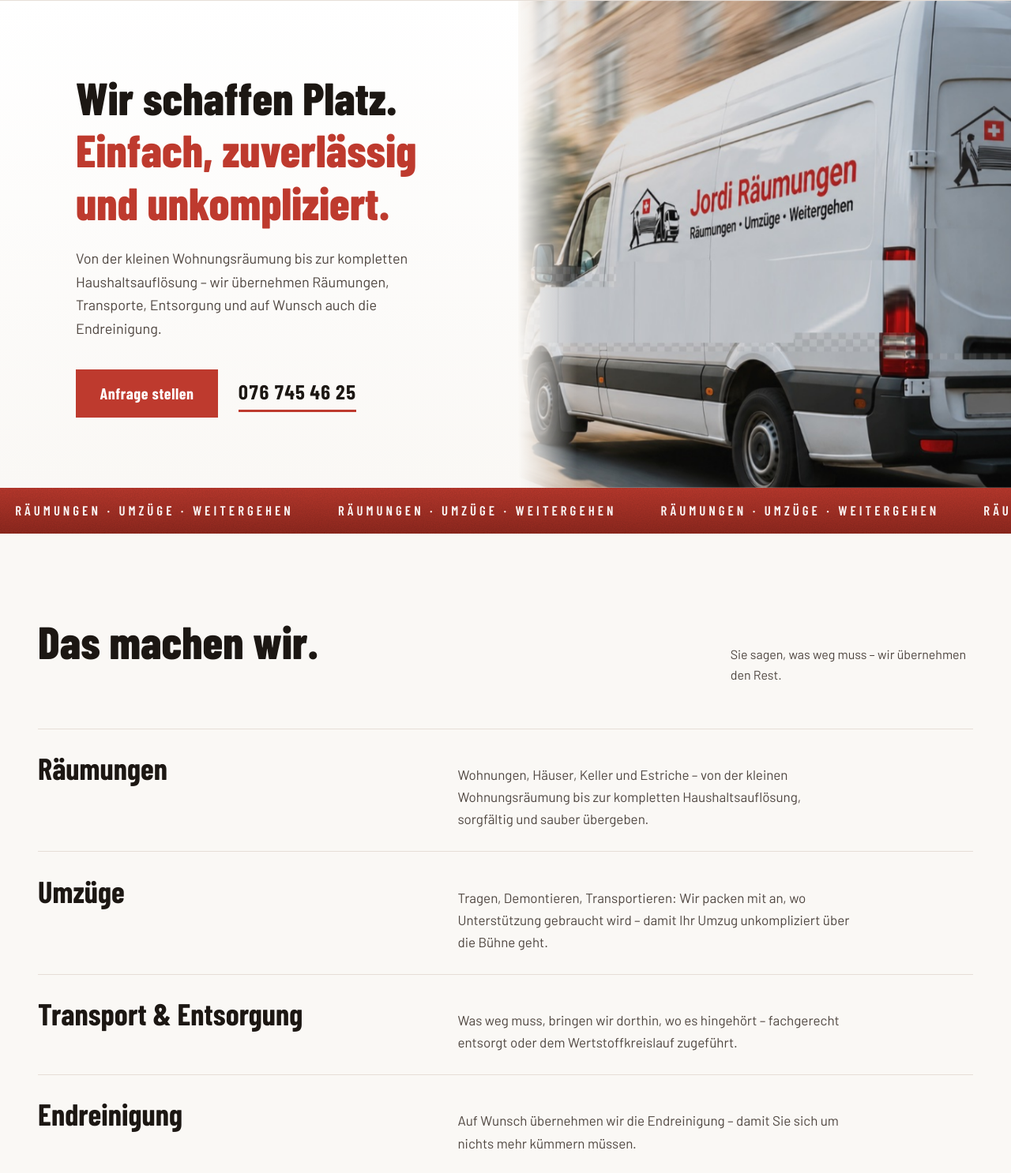
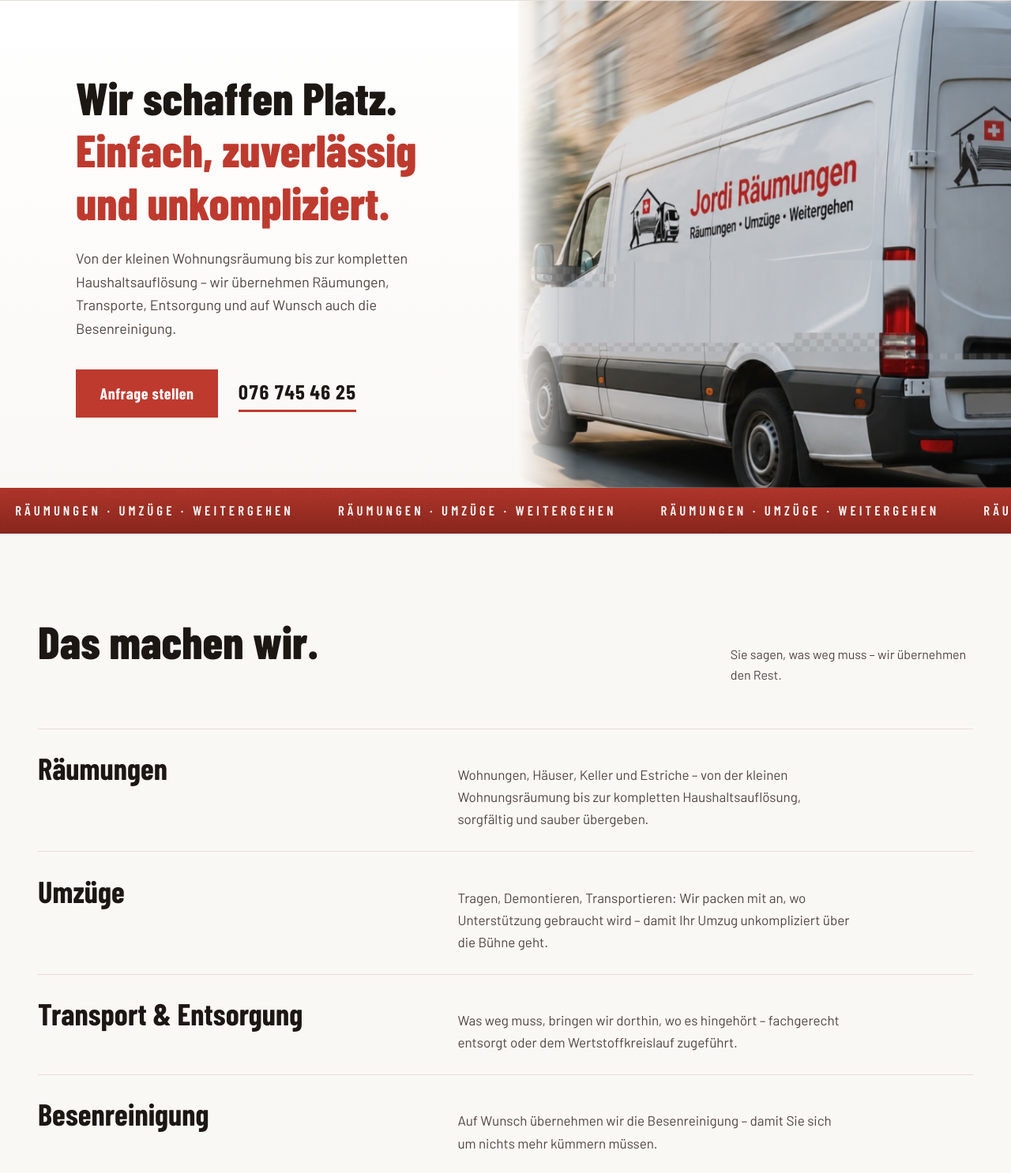
Before and after one commit to TLSenz/JordiSite, a plain HTML site: page index.html in a window 1280 px wide. Shown: the part 74-1560 px from the top of the page at 79% size. Drawn offline with Linux system fonts and the light colour scheme.

Commit message:
Change Endreinigung to Besenreiningung

```diff
--- a/index.html
+++ b/index.html
@@ -4,9 +4,9 @@
 <meta charset="utf-8">
 <meta name="viewport" content="width=device-width, initial-scale=1">
 <title>Jordi Räumungen – Wir schaffen Platz. Räumungen, Umzüge & Entsorgung</title>
-<meta name="description" content="Jordi Räumungen: Wohnungsräumung bis komplette Haushaltsauflösung – Räumungen, Transporte, Entsorgung und Endreinigung. Einfach, zuverlässig und unkompliziert. Tel. 076 745 46 25.">
+<meta name="description" content="Jordi Räumungen: Wohnungsräumung bis komplette Haushaltsauflösung – Räumungen, Transporte, Entsorgung und Besenreinigung. Einfach, zuverlässig und unkompliziert. Tel. 076 745 46 25.">
 <meta property="og:title" content="Jordi Räumungen – Wir schaffen Platz.">
-<meta property="og:description" content="Räumungen, Transporte, Entsorgung und Endreinigung – einfach, zuverlässig und unkompliziert. Tel. 076 745 46 25.">
+<meta property="og:description" content="Räumungen, Transporte, Entsorgung und Besenreinigung – einfach, zuverlässig und unkompliziert. Tel. 076 745 46 25.">
 <meta property="og:type" content="website">
 <link rel="icon" type="image/svg+xml" href="assets/img/favicon.svg">
 <link rel="stylesheet" href="assets/css/styles.css">
@@ -34,7 +34,7 @@
     <div class="hero-wipe" aria-hidden="true"></div>
     <div class="hero-copy">
       <h1>Wir schaffen Platz. <em>Einfach, zuverlässig<br>und unkompliziert.</em></h1>
-      <p>Von der kleinen Wohnungsräumung bis zur kompletten Haushaltsauflösung – wir übernehmen Räumungen, Transporte, Entsorgung und auf Wunsch auch die Endreinigung.</p>
+      <p>Von der kleinen Wohnungsräumung bis zur kompletten Haushaltsauflösung – wir übernehmen Räumungen, Transporte, Entsorgung und auf Wunsch auch die Besenreinigung.</p>
       <div class="hero-cta">
         <a class="btn" href="kontakt.html">Anfrage stellen</a>
         <a class="phone-link telefon" href="tel:+41767454625">076 745 46 25</a>
@@ -76,8 +76,8 @@
           <p>Was weg muss, bringen wir dorthin, wo es hingehört – fachgerecht entsorgt oder dem Wertstoffkreislauf zugeführt.</p>
         </li>
         <li class="reveal">
-          <h3>Endreinigung</h3>
-          <p>Auf Wunsch übernehmen wir die Endreinigung – damit Sie sich um nichts mehr kümmern müssen.</p>
+          <h3>Besenreinigung</h3>
+          <p>Auf Wunsch übernehmen wir die Besenreinigung – damit Sie sich um nichts mehr kümmern müssen.</p>
         </li>
       </ol>
     </div>
```
Also changed, not shown: PRODUCT.md (+1 -1 lines), kontakt.html (+2 -2 lines).
